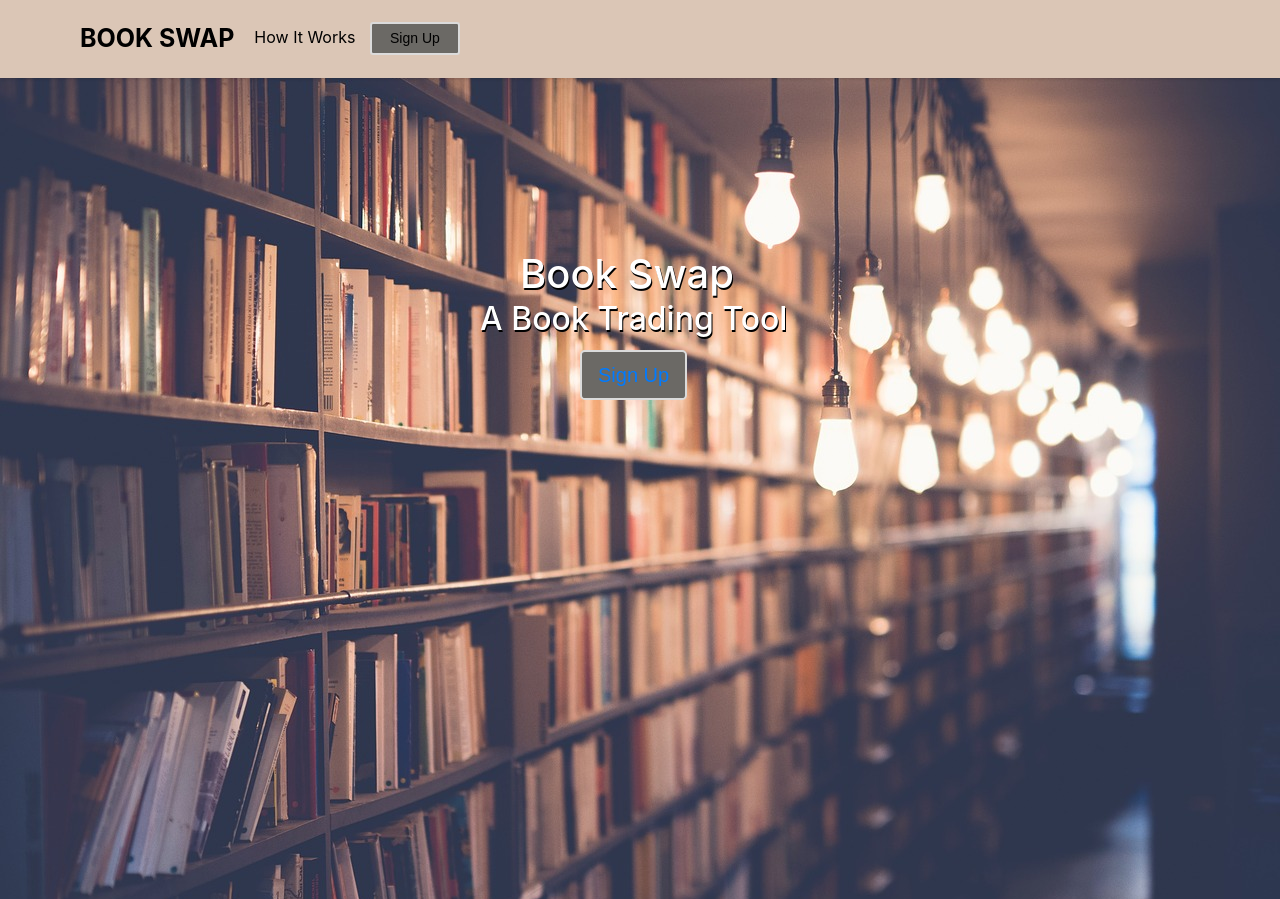
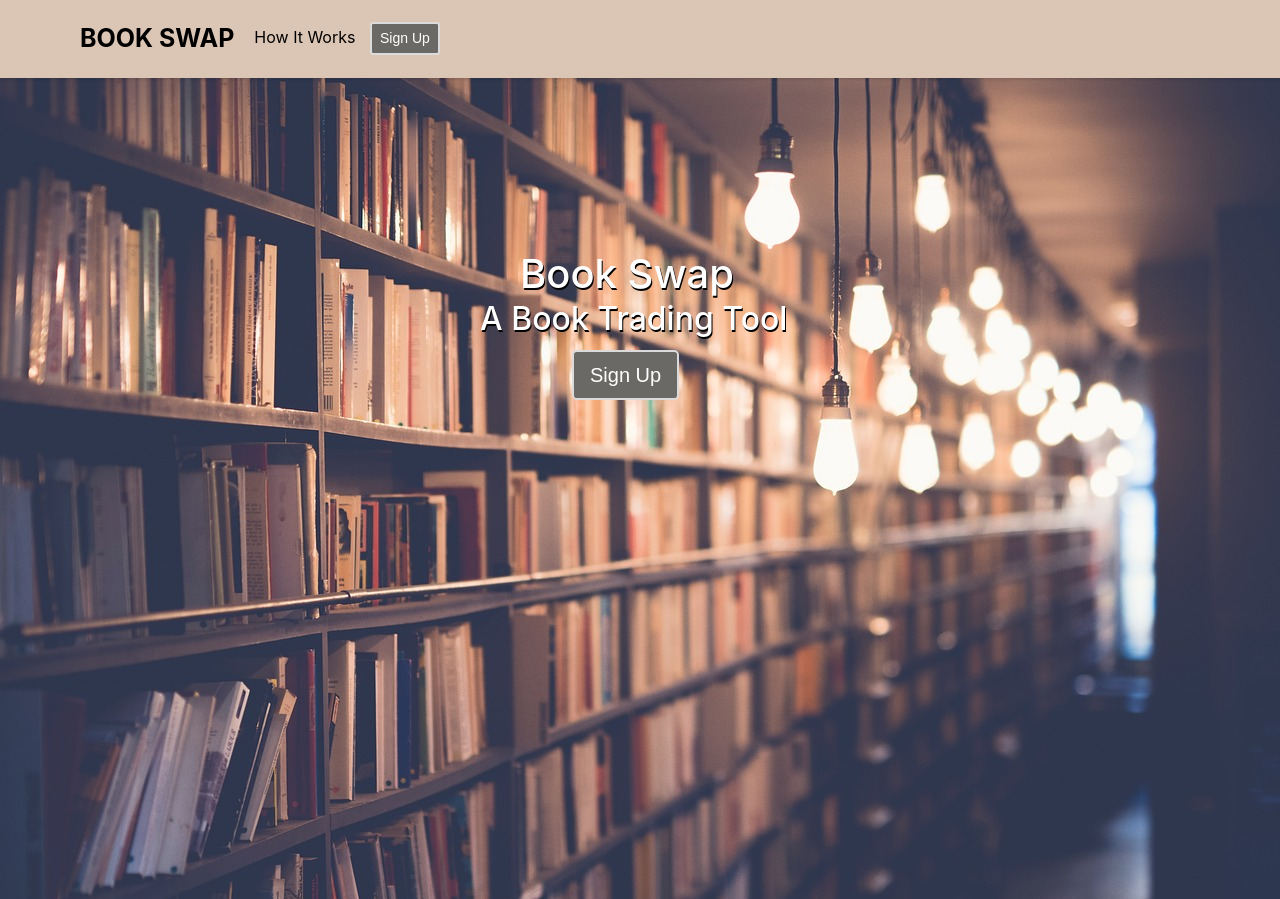
Before and after one commit to dkallattil/bookswap, a PHP site: page / in a window 1280 px wide. Shown: the top 899 px of the page. Run offline with PHP 8.4, Linux system fonts and the light colour scheme.

Commit message:
cleaned up buttons

```diff
--- a/css/style.css
+++ b/css/style.css
@@ -90,7 +90,7 @@ h6 {
   text-decoration: none;
   position: absolute;
   top: 350px;
-  left: 510px;
+  left: 502px;
 }
 
 .btn-lg:hover {
@@ -118,7 +118,7 @@ h6 {
   padding: 20px 0;
   z-index: 1001;
   background: #dbc6b6;
-  -moz-box-shadow: 0px 1px 3px 0px rgba(0, 0, 0, 0.15);
+  -moz-box-shadow: 0px 1px 3px 0px rgba(0, 0, 0, 0.5);
   box-shadow: 0px 1px 3px 0px rgba(0, 0, 0, 0.15);
 }
 
--- a/index.html
+++ b/index.html
@@ -23,7 +23,7 @@
 					<div>
 						<ul>
 							<li><a href="#how-it-works">How It Works</a></li>
-	 						<li><button type="button" class="btn-sm"><a href="signup.html">Sign Up</a></button></li>
+	 						<li><button type="button" class="btn-sm" style="color:#ffffff;">Sign Up</button></li>
 						</ul>
 					</div>
 				</div>
@@ -35,7 +35,7 @@
 				<div class="row">
 					<h1 style="color: white;">Book Swap</h1>
 					<h2 style="color: white;">A Book Trading Tool</h2>
-					<button type="button" class="btn-lg"><a href="signup.html">Sign Up</a></button>
+					<button type="button" class="btn-default btn-lg" style="color:#ffffff;">Sign Up</button>
 				</div>
 			</div>
 		</div>
```
